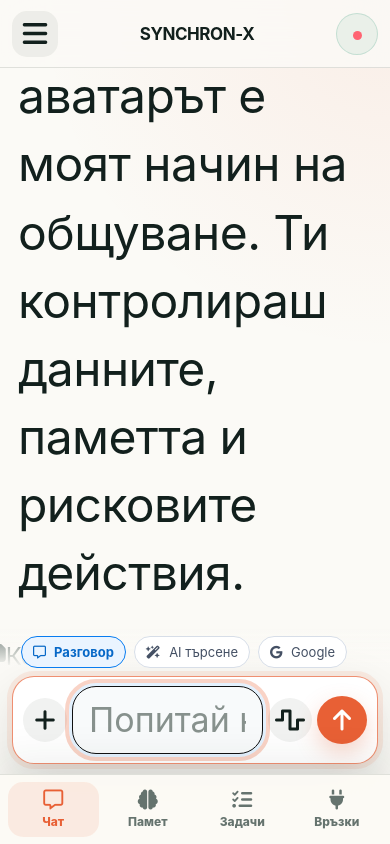
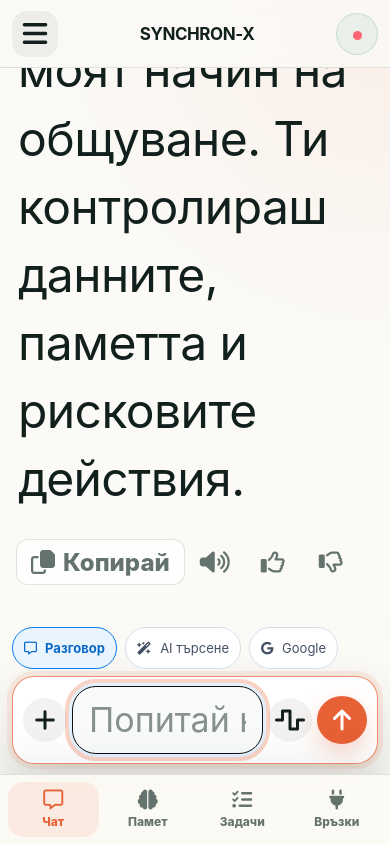
Before and after one commit to radostinvgeorgiev-commits/sunchron-backend, a website: page public/index.html in a window 390 px wide. Drawn offline with nearby package versions, Linux system fonts and the light colour scheme; no server answers.

Commit message:
Поправи мобилния чат и копирането

```diff
--- a/public/synchron-vision.css
+++ b/public/synchron-vision.css
@@ -193,6 +193,8 @@ input:focus-visible {
 .message {
   color: var(--sx-ink) !important;
   letter-spacing: -0.012em;
+  user-select: text;
+  -webkit-user-select: text;
 }
 
 .message.user {
@@ -220,6 +222,10 @@ input:focus-visible {
 .message-actions button {
   border-radius: 12px !important;
   color: var(--sx-muted) !important;
+}
+
+.message-actions .action-label {
+  display: none;
 }
 
 .typing-indicator {
@@ -384,7 +390,8 @@ input:focus-visible {
   }
 
   #chatMessages {
-    padding: 24px 16px 160px !important;
+    padding: 24px 16px calc(var(--sx-mobile-occupied-height, 230px) + 24px) !important;
+    scroll-padding-bottom: calc(var(--sx-mobile-occupied-height, 230px) + 24px);
   }
 
   .composer-wrap {
@@ -397,9 +404,43 @@ input:focus-visible {
     background: linear-gradient(to top, #fbfaf6 72%, transparent) !important;
   }
 
+  .search-mode-bar {
+    width: 100%;
+    margin-bottom: 7px;
+    overflow-x: auto;
+    overscroll-behavior-inline: contain;
+    scrollbar-width: none;
+    -webkit-overflow-scrolling: touch;
+  }
+
+  .search-mode-bar::-webkit-scrollbar {
+    display: none;
+  }
+
+  .search-mode {
+    flex: 0 0 auto;
+    min-height: 42px;
+  }
+
   .chat-input-area {
     min-height: 62px !important;
     border-radius: 22px !important;
+  }
+
+  .message-actions button[data-action="copy"] {
+    width: auto !important;
+    min-width: 112px;
+    height: 46px !important;
+    padding: 0 14px;
+    gap: 8px;
+    border: 1px solid var(--sx-line);
+    background: rgba(255, 255, 255, 0.72);
+    font-size: 16px;
+    font-weight: 800;
+  }
+
+  .message-actions button[data-action="copy"] .action-label {
+    display: inline;
   }
 
   .composer-note {
```
